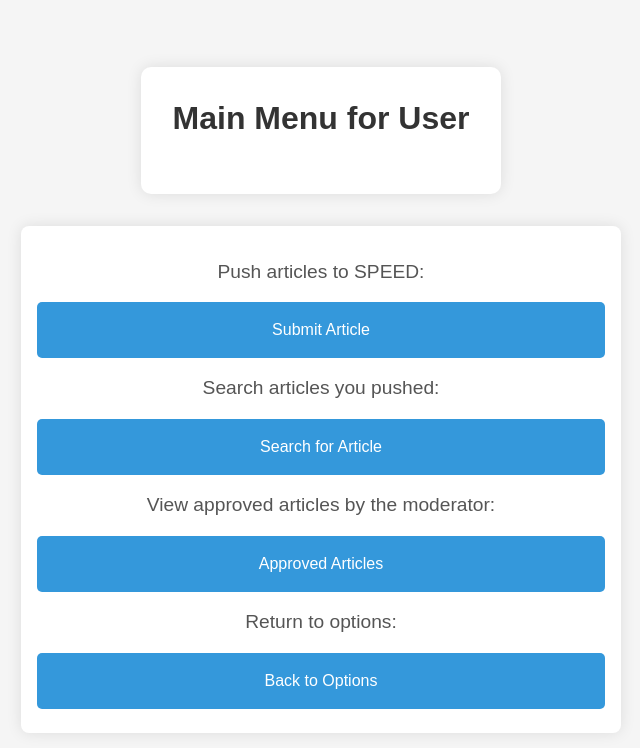
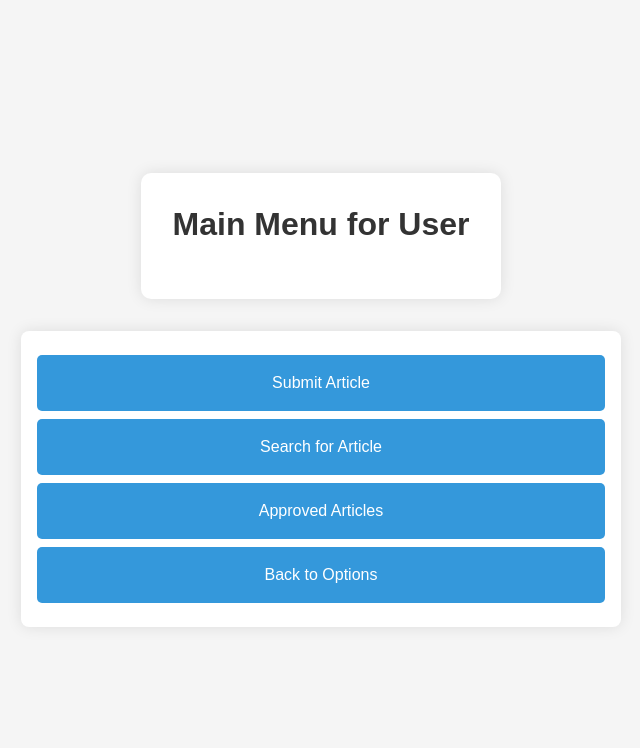
Before and after one commit to yhg6839/CISE_Boys, a React (Create React App) app in the folder Frontend/: page /main-menu-user in a window 1280 px wide. Shown: the top 748 px of the page, without its empty margins (319-959 px from the left). Built offline with nearby package versions, Linux system fonts and the light colour scheme.

Commit message:
Update MainMenuUser.js

```diff
--- a/Frontend/src/components/MainMenuUser.js
+++ b/Frontend/src/components/MainMenuUser.js
@@ -10,22 +10,18 @@ class MainMenuUser extends Component {
                     <h1>Main Menu for User</h1>
                 </header>
                 <main className="menu-content">
-                    <p>Push articles to SPEED:</p>
                     <Link to="/submit-article" className="btn-option">
                         Submit Article
                     </Link>
 
-                    <p>Search articles you pushed:</p>
                     <Link to="/search-article" className="btn-option">
                         Search for Article
                     </Link>
 
-                    <p>View approved articles by the moderator:</p>
                     <Link to="/approved" className="btn-option">
                         Approved Articles
                     </Link>
 
-                    <p>Return to options:</p>
                     <Link to="/" className="btn-option">
                         Back to Options
                     </Link>
```
